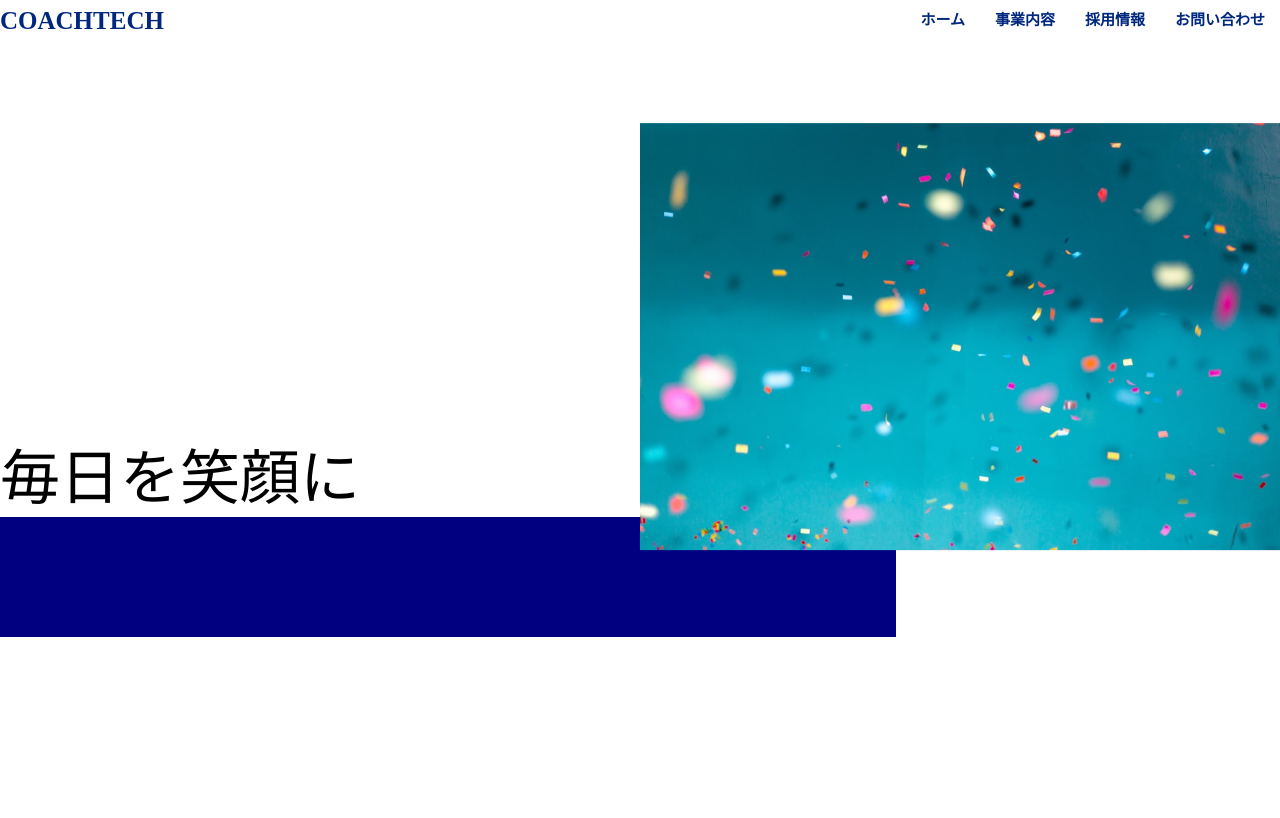
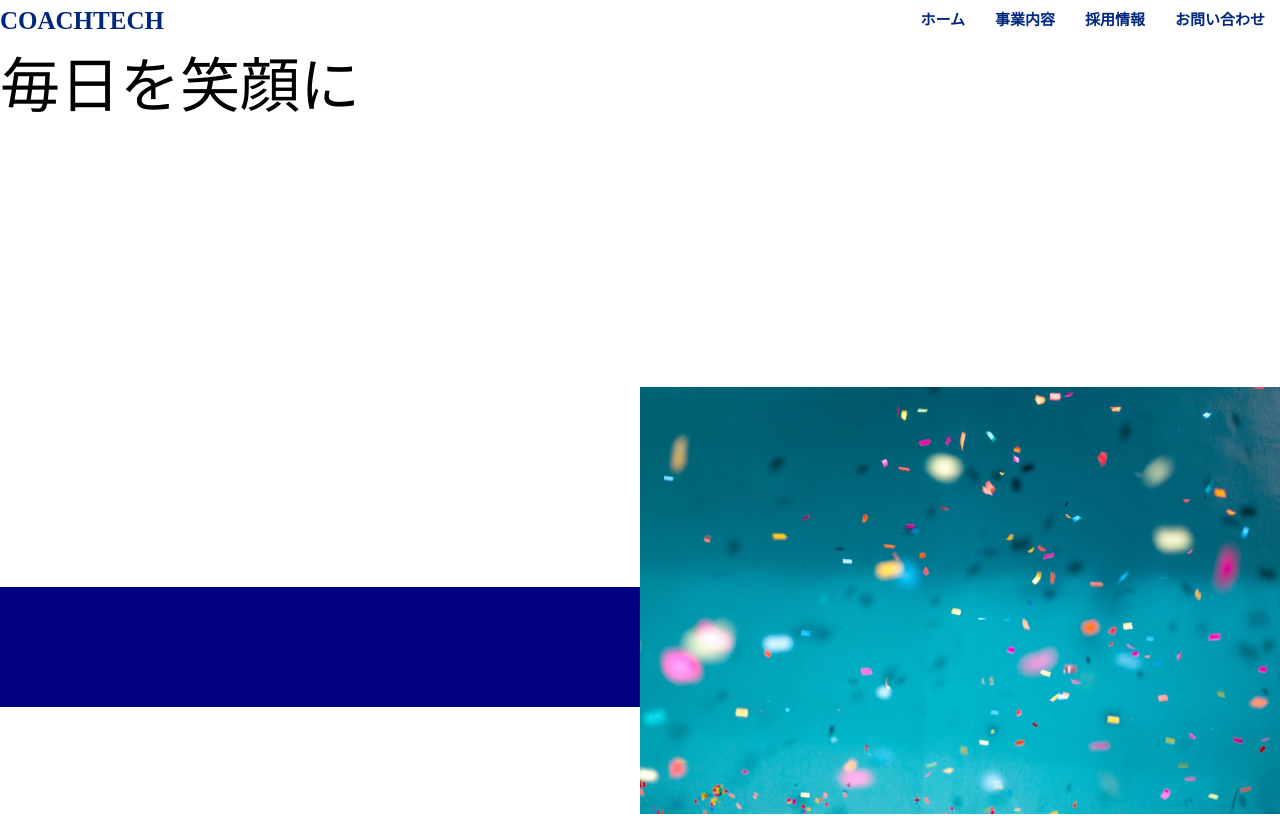
Before and after one commit to mmkano/20240115_morishita_css, a plain HTML site: page index.html in a window 1280 px wide. Drawn offline with Linux system fonts and the light colour scheme.

Commit message:
20240115_morishita_css

```diff
--- a/css/style.css
+++ b/css/style.css
@@ -28,26 +28,23 @@ header .inner{
 
 .main{
     position: relative;
+    display: grid;
+    grid-template-rows: 100px 300px 300px;
     width: 100%;
-    max-width: 1500px;
-    min-width: 1000px;
     margin: 0 auto;
-
-
 }
 
 .main h1{
     font-size: 60px;
-    position: absolute;
-    transform: translateY(450%);
     font-weight: normal;
 }
 
 .main__box{
+    position: absolute;
+    top: 50%;
+    grid-row: 3/4;
     width: 70%;
     height: 120px;
-    position: absolute;
-    transform: translateY(400%);
     background-color: #000080;
 }
 
@@ -56,8 +53,6 @@ header .inner{
     position:absolute;
     top: 50%;
     left: 50%;
-    transform: translateY(20%);
-    z-index: 1;
 
 }
 
--- a/css/test.css
+++ /dev/null
@@ -1,38 +0,0 @@
-.main{
-    position: relative;
-    width: 100%;
-    max-width: 1500px;
-    min-width: 1000px;
-    margin: 0 auto;
-
-
-}
-
-.main h1{
-    font-size: 60px;
-    position: absolute;
-    transform: translateY(450%);
-    font-weight: normal;
-}
-
-.main__box{
-    width: 70%;
-    height: 120px;
-    position: fixed;
-    transform: translateY(400%);
-    background-color: #000080;
-}
-
-.main__image{
-    width: 50%;
-    position:fixed;
-    top: 50%;
-    left: 50%;
-    transform: translateY(25%);
-    z-index: 1;
-
-}
-
-.main__image img{
-    width: 100%;
-}
```
